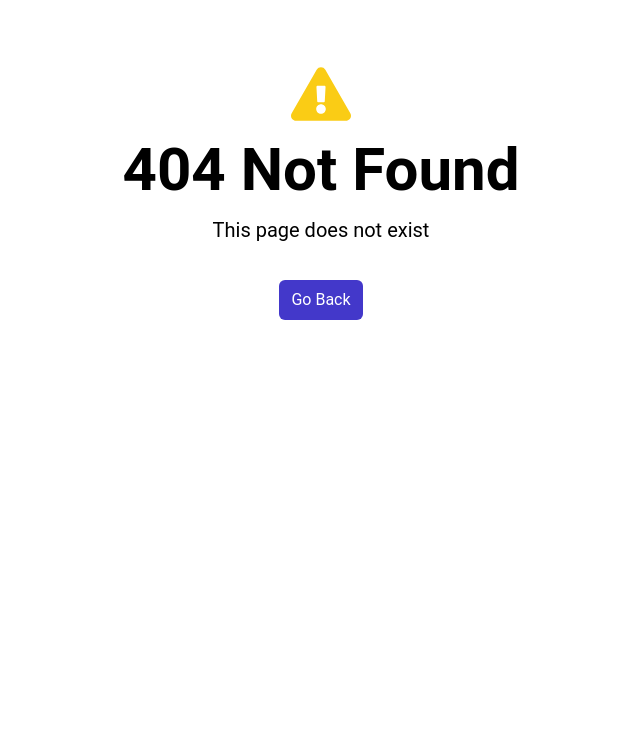
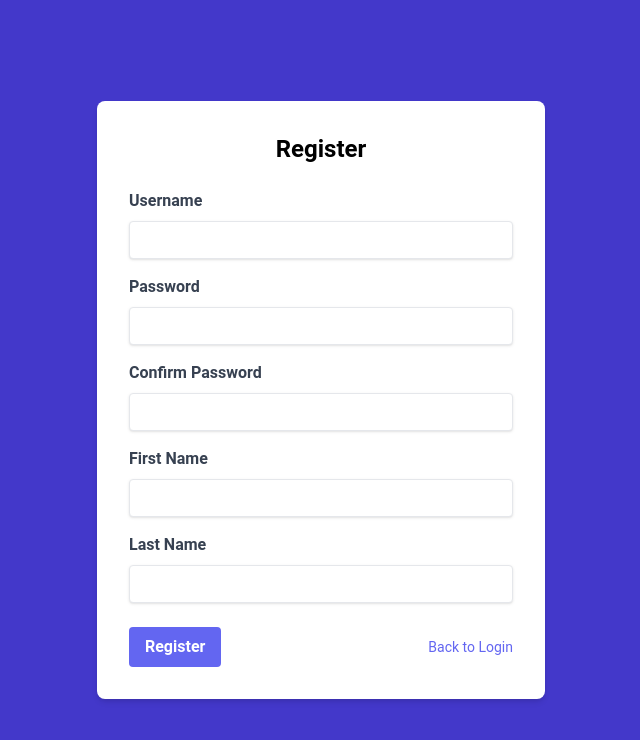
Before and after one commit to shivaak/react-jobs, a React app: page /register in a window 1280 px wide. Before the commit this address had no page. Shown: the top 740 px of the page, without its empty margins (319-959 px from the left). Built offline with nearby package versions, Linux system fonts and the light colour scheme; the HTML template or start-up script is replaced by a standard one.

Commit message:
Register form UI change

```diff
--- a/package.json
+++ b/package.json
@@ -11,13 +11,16 @@
     "server": "json-server --watch src/jobs.json --port 8000"
   },
   "dependencies": {
+    "@hookform/resolvers": "^3.6.0",
     "axios": "^1.7.2",
     "react": "^18.2.0",
     "react-dom": "^18.2.0",
+    "react-hook-form": "^7.52.0",
     "react-icons": "^5.2.1",
     "react-router-dom": "^6.23.1",
     "react-spinners": "^0.13.8",
-    "react-toastify": "^10.0.5"
+    "react-toastify": "^10.0.5",
+    "zod": "^3.23.8"
   },
   "devDependencies": {
     "@types/react": "^18.2.66",
--- a/src/App.tsx
+++ b/src/App.tsx
@@ -14,6 +14,7 @@ import EditJobPage from "./pages/EditJobPage";
 import ErrorBoundary from "./pages/ErrorBoundary";
 import { addJob, deleteJob, editJob } from "./services/jobService";
 import LoginPage from "./pages/LoginPage";
+import RegisterPage from "./pages/RegisterPage"; // Import the RegisterPage component
 import AuthLayout from "./layouts/AuthLayout";
 
 const App = () => {
@@ -56,6 +57,11 @@ const App = () => {
             element={<LoginPage />}
             errorElement={<ErrorBoundary />}
           />
+          <Route
+            path="/register"
+            element={<RegisterPage />}
+            errorElement={<ErrorBoundary />}
+          />
         </Route>
 
         <Route
--- a/src/pages/LoginPage.tsx
+++ b/src/pages/LoginPage.tsx
@@ -89,6 +89,13 @@ const LoginPage = () => {
             >
               Login
             </button>
+            <button
+              type="button"
+              className="text-indigo-500 hover:text-indigo-600 text-sm"
+              onClick={() => navigate("/register")}
+            >
+              Sign up
+            </button>
           </div>
         </form>
       </div>
--- /dev/null
+++ b/src/pages/RegisterPage.tsx
@@ -0,0 +1,191 @@
+import { useEffect, useRef } from "react";
+import { useForm } from "react-hook-form";
+import { zodResolver } from "@hookform/resolvers/zod";
+import * as z from "zod";
+import { useNavigate } from "react-router-dom";
+import { toast } from "react-toastify";
+
+const schema = z
+  .object({
+    username: z
+      .string()
+      .min(4, "Username must be at least 4 characters long.")
+      .max(20, "Username must be at most 20 characters long.")
+      .regex(/^[a-zA-Z0-9]+$/, "Username must be alphanumeric."),
+    password: z
+      .string()
+      .min(1, "Password is required.")
+      .min(8, "Password must be at least 8 characters long."),
+    confirmPassword: z.string().min(1, "Confirm Password is required."),
+    firstName: z.string().min(1, "First name is required."),
+    lastName: z.string().min(1, "Last name is required."),
+  })
+  .superRefine((data, ctx) => {
+    if (data.password !== data.confirmPassword) {
+      ctx.addIssue({
+        code: z.ZodIssueCode.custom,
+        message: "Passwords do not match.",
+        path: ["confirmPassword"],
+      });
+    }
+  });
+
+type FormData = z.infer<typeof schema>;
+
+const RegisterPage = () => {
+  const navigate = useNavigate();
+  const {
+    register,
+    handleSubmit,
+    formState: { errors },
+  } = useForm<FormData>({
+    resolver: zodResolver(schema),
+  });
+
+  const usernameRef = useRef<HTMLInputElement>(null);
+
+  useEffect(() => {
+    if (usernameRef.current) {
+      usernameRef.current.focus();
+    }
+  }, []);
+
+  const onSubmit = (data: FormData) => {
+    // Handle registration logic here
+    toast.success("Registration successful!");
+    navigate("/login");
+  };
+
+  return (
+    <div className="min-h-screen flex items-center justify-center bg-indigo-700">
+      <div className="bg-white p-8 rounded-lg shadow-md w-full max-w-md">
+        <h2 className="text-2xl font-bold mb-6 text-center">Register</h2>
+        <form onSubmit={handleSubmit(onSubmit)}>
+          <div className="mb-4">
+            <label
+              htmlFor="username"
+              className="block text-gray-700 font-bold mb-2"
+            >
+              Username
+            </label>
+            <input
+              type="text"
+              id="username"
+              {...register("username")}
+              ref={usernameRef}
+              className={`shadow appearance-none border rounded w-full py-2 px-3 text-gray-700 leading-tight focus:outline-none focus:shadow-outline ${
+                errors.username ? "border-red-500" : ""
+              }`}
+            />
+            {errors.username && (
+              <p className="text-red-500 text-xs mt-1">
+                {errors.username.message}
+              </p>
+            )}
+          </div>
+          <div className="mb-4">
+            <label
+              htmlFor="password"
+              className="block text-gray-700 font-bold mb-2"
+            >
+              Password
+            </label>
+            <input
+              type="password"
+              id="password"
+              {...register("password")}
+              className={`shadow appearance-none border rounded w-full py-2 px-3 text-gray-700 leading-tight focus:outline-none focus:shadow-outline ${
+                errors.password ? "border-red-500" : ""
+              }`}
+            />
+            {errors.password && (
+              <p className="text-red-500 text-xs mt-1">
+                {errors.password.message}
+              </p>
+            )}
+          </div>
+          <div className="mb-4">
+            <label
+              htmlFor="confirmPassword"
+              className="block text-gray-700 font-bold mb-2"
+            >
+              Confirm Password
+            </label>
+            <input
+              type="password"
+              id="confirmPassword"
+              {...register("confirmPassword")}
+              className={`shadow appearance-none border rounded w-full py-2 px-3 text-gray-700 leading-tight focus:outline-none focus:shadow-outline ${
+                errors.confirmPassword ? "border-red-500" : ""
+              }`}
+            />
+            {errors.confirmPassword && (
+              <p className="text-red-500 text-xs mt-1">
+                {errors.confirmPassword.message}
+              </p>
+            )}
+          </div>
+          <div className="mb-4">
+            <label
+              htmlFor="firstName"
+              className="block text-gray-700 font-bold mb-2"
+            >
+              First Name
+            </label>
+            <input
+              type="text"
+              id="firstName"
+              {...register("firstName")}
+              className={`shadow appearance-none border rounded w-full py-2 px-3 text-gray-700 leading-tight focus:outline-none focus:shadow-outline ${
+                errors.firstName ? "border-red-500" : ""
+              }`}
+            />
+            {errors.firstName && (
+              <p className="text-red-500 text-xs mt-1">
+                {errors.firstName.message}
+              </p>
+            )}
+          </div>
+          <div className="mb-6">
+            <label
+              htmlFor="lastName"
+              className="block text-gray-700 font-bold mb-2"
+            >
+              Last Name
+            </label>
+            <input
+              type="text"
+              id="lastName"
+              {...register("lastName")}
+              className={`shadow appearance-none border rounded w-full py-2 px-3 text-gray-700 leading-tight focus:outline-none focus:shadow-outline ${
+                errors.lastName ? "border-red-500" : ""
+              }`}
+            />
+            {errors.lastName && (
+              <p className="text-red-500 text-xs mt-1">
+                {errors.lastName.message}
+              </p>
+            )}
+          </div>
+          <div className="flex items-center justify-between">
+            <button
+              type="submit"
+              className="bg-indigo-500 hover:bg-indigo-600 text-white font-bold py-2 px-4 rounded focus:outline-none focus:shadow-outline"
+            >
+              Register
+            </button>
+            <button
+              type="button"
+              className="text-indigo-500 hover:text-indigo-600 text-sm"
+              onClick={() => navigate("/login")}
+            >
+              Back to Login
+            </button>
+          </div>
+        </form>
+      </div>
+    </div>
+  );
+};
+
+export default RegisterPage;
```
Also changed, not shown: 1 other file (tests, documents, lock files or other folders).
